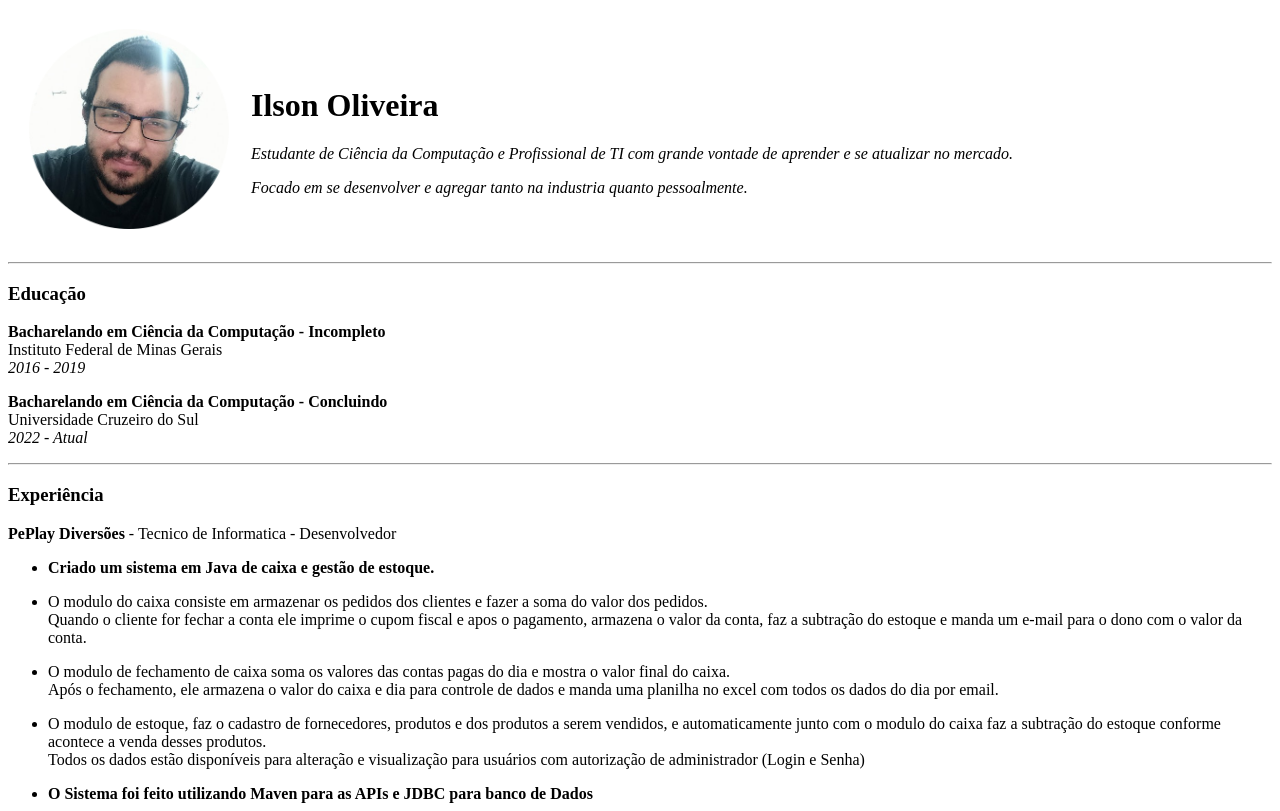
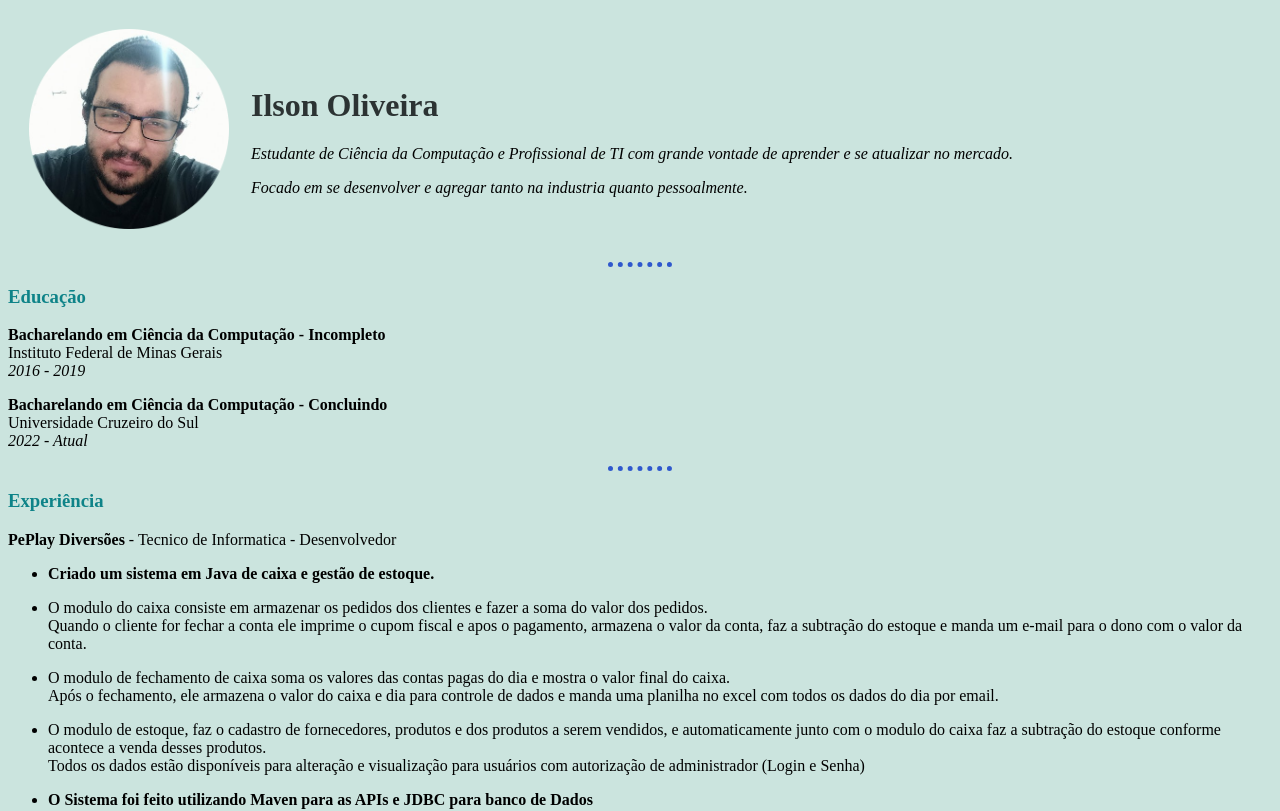
Before and after one commit to willoliveirac/cv, a plain HTML site: page index.html in a window 1280 px wide. Shown: the top 811 px of the page. Drawn offline with Linux system fonts and the light colour scheme.

Commit message:
Adicionado Styles e css

```diff
--- /dev/null
+++ b/css/styles.css
@@ -0,0 +1,29 @@
+body {
+    background-color: #CBE4DE;
+
+
+}
+
+hr {
+    border-style: none;
+    border-top-style: dotted;
+    border-color:#2F58CD;
+    border-width: 5px;
+    height: 0px;
+    width: 5%;
+
+}
+
+h1{
+    color: #0E8388;
+}
+
+h3{
+    color: #0E8388;
+}
+
+/*CLASS SELECTORS*/
+
+.nome{
+    color: #2C3333;
+}
--- a/index.html
+++ b/index.html
@@ -5,6 +5,8 @@
     <meta charset="UTF-8">
 
     <title>Ilson Oliveira</title>
+    <link rel="stylesheet" href="css/styles.css">
+
 
 </head>
 
@@ -14,7 +16,7 @@
         <tr>
             <td><img src="images/perfil.png" alt="Foto de PErfil" width="200" height="200"></td>
             <td>
-                <h1>Ilson Oliveira</h1>
+                <h1 class="nome">Ilson Oliveira</h1>
 
                 <p><em> Estudante de Ciência da Computação
                         e Profissional de TI com grande
```
Also changed, not shown: contact-me.html (+1 -0 lines).
